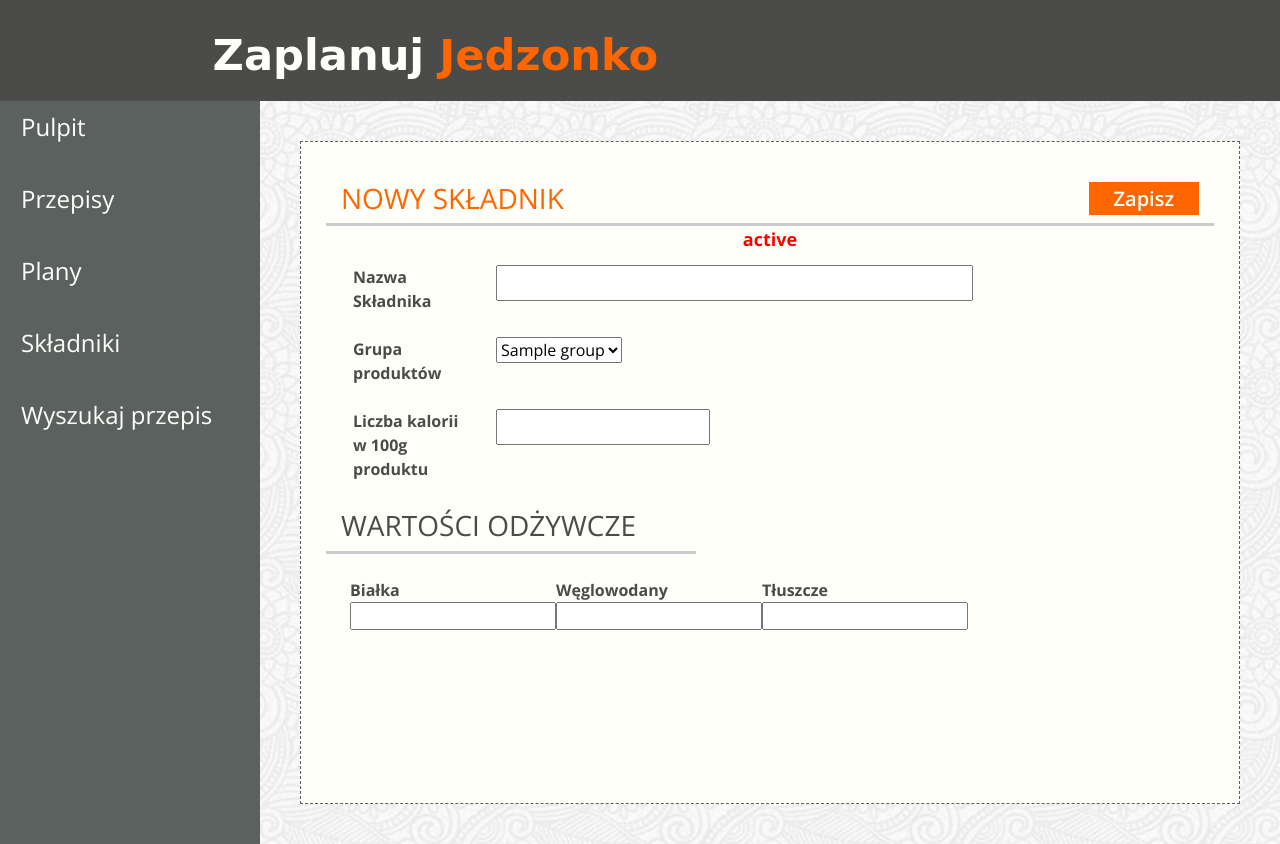
After one commit to damianlapa/MealOrganizer, a Django app: template mealorganizer/templates/app-add-ingredient.html in a window 1280 px wide. The commit adds this page. Run offline with Django 3.2, Linux system fonts and the light colour scheme; the template is opened without the code that fills it: most values are stand-ins (such as "Sample title", 1, 10 or a date in 2020); some libraries are stand-ins or nearby versions; some web fonts are replaced.

Commit message:
adding ingredient

```diff
--- a/mealorganizer/models.py
+++ b/mealorganizer/models.py
@@ -22,6 +22,9 @@ class DayName(models.Model):
 class IngredientGroup(models.Model):
     name = models.CharField(max_length=64)
 
+    def __str__(self):
+        return self.name
+
 
 class Ingredient(models.Model):
     name = models.CharField(max_length=64)
@@ -42,6 +45,7 @@ class Recipe(models.Model):
     created = models.DateField(auto_now_add=True)
     updated = models.DateField(auto_now=True)
     preparation_time = models.IntegerField()
+    preparation_method = models.TextField()
     votes = models.IntegerField(default=0)
 
     def __str__(self):
@@ -82,7 +86,7 @@ class Page(models.Model):
 
 
 class IngredientWeight(models.Model):
-    recipe = models.ForeignKey(Recipe, on_delete=models.PROTECT)
+    recipe = models.ForeignKey(Recipe, on_delete=models.CASCADE)
     ingredient = models.ForeignKey(Ingredient, on_delete=models.PROTECT)
     weight_in_grams = models.IntegerField()
 
--- /dev/null
+++ b/mealorganizer/templates/app-add-ingredient.html
@@ -0,0 +1,74 @@
+{% extends "__base__.html" %}
+
+{% block title %}Nowy składnik{% endblock %}
+
+{% block content %}
+    <form method="post" action="">
+        {% csrf_token %}
+        <div class="dashboard-content border-dashed p-3 m-4 view-height">
+
+            <div class="mt-4 ml-4 mr-4">
+                <div class="row border-bottom border-3">
+                    <div class="col"><h3 class="color-header text-uppercase">Nowy
+                        składnik</h3></div>
+                    <div class="col d-flex justify-content-end mb-2">
+                        <button type="submit"
+                                class="btn btn-color rounded-0 pt-0 pb-0 pr-4 pl-4">
+                            Zapisz
+                        </button>
+                    </div>
+                </div>
+
+                <div style="color: red; font-weight: bold; text-align: center; font-size: large">
+                    {% if statement %} {{ statement }} {% endif %}
+                </div>
+
+                <table class="table borderless">
+                    <tbody>
+                    <tr class="d-flex">
+                        <th scope="row" class="col-2">Nazwa Składnika</th>
+                        <td class="col-7">
+                            <input name='name' class="w-100 p-1">
+                        </td>
+                    <tr class="d-flex">
+                        <th scope="row" class="col-2">Grupa produktów</th>
+                        <td class="col-3">
+                            <select name="group">
+                                {% for g in groups %}
+                                    <option>{{ g.name }}</option>
+                                {% endfor %}
+                            </select>
+                        </td>
+                    </tr>
+                    <tr class="d-flex">
+                        <th scope="row" class="col-2">Liczba kalorii w 100g produktu</th>
+                        <td class="col-3">
+                            <input class="p-1" name="calories" type="number">
+                        </td>
+                    </tr>
+                    </tbody>
+                </table>
+                <div class="row d-flex">
+                    <div class="col-5 border-bottom border-3"><h3
+                            class="text-uppercase">Wartości odżywcze</h3></div>
+                </div>
+                <div class="row d-flex">
+                    <div class="col-5 p-4">
+                        <table>
+                            <tbody>
+                            <tr>
+                                <th>Białka</th>
+                                <th>Węglowodany</th>
+                                <th>Tłuszcze</th>
+                            </tr>
+                            <tr>
+                                <td><input type="number" step="0.1" required name="proteins"></td>
+                                <td><input type="number" step="0.1" required name="carbohydrates"></td>
+                                <td><input type="number" step="0.1" required name="fats"></td>
+                            </tr>
+                            </tbody>
+                        </table>
+                    </div>
+                </div>
+    </form>
+{% endblock content %}
--- a/mealorganizer/templates/ingredients-list.html
+++ b/mealorganizer/templates/ingredients-list.html
@@ -7,7 +7,7 @@
             <div class="col noPadding"><h3 class="color-header text-uppercase">Lista
                 Składników</h3></div>
             <div class="col noPadding d-flex justify-content-end mb-2"><a
-                    href="/recipe/add/"
+                    href="/ingredient/add"
                     class="btn btn-success rounded-0 pt-0 pb-0 pr-4 pl-4">Dodaj
                 składnik</a></div>
         </div>
```
Also changed, not shown: MealManager/urls.py (+5 -4 lines), mealorganizer/templates/app-add-recipe.html (+8 -8 lines), mealorganizer/templates/app-recipes.html (+8 -5 lines), mealorganizer/templates/app-schedules.html (+8 -4 lines), mealorganizer/views.py (+42 -7 lines), mealorganizer/migrations/0003_recipe_preparation_method.py (added), mealorganizer/migrations/0004_auto_20200412_1329.py (added).
